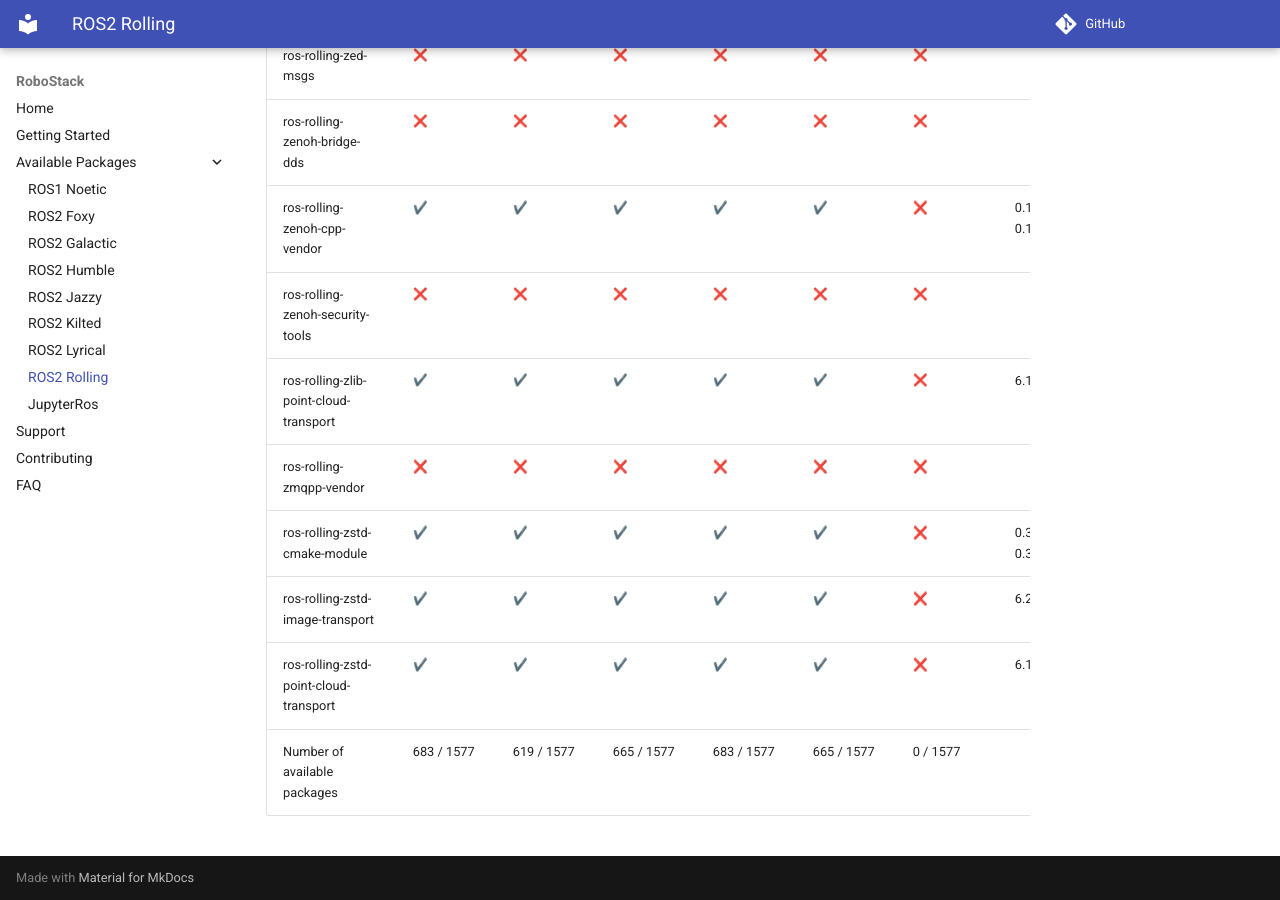
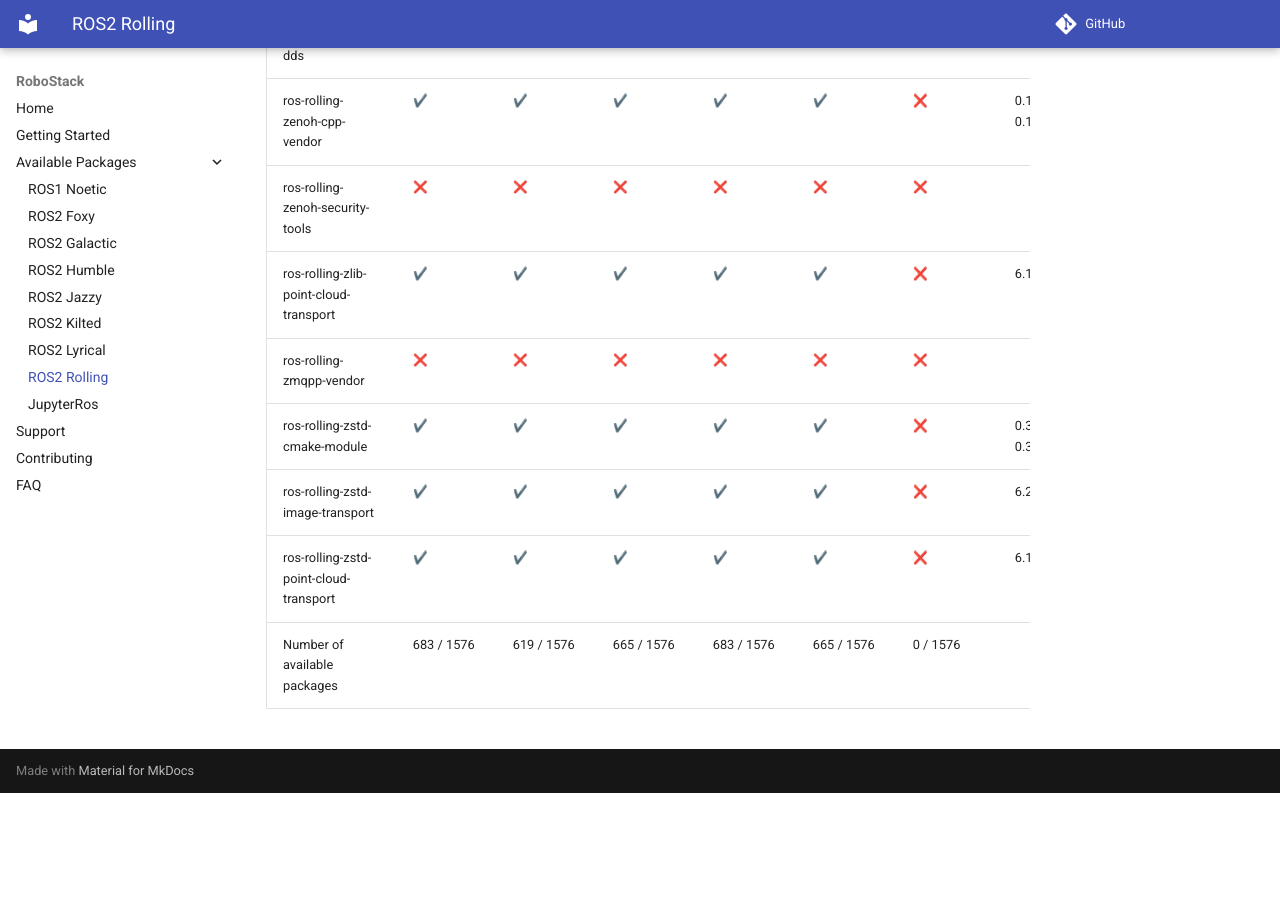
Before and after one commit to RoboStack/robostack.github.io, an MkDocs documentation site: the page built from docs/rolling.md, in a window 1280 px wide and 900 px high, scrolled down 118503 px. Built offline with MkDocs 1.6.1 and Material for MkDocs 9.7.7, drawn with Linux system fonts in a browser that asks for light colours; emoji names are drawn with the system emoji font; comment, search, counter and statistics services are not loaded; after the commit the page ends 119296 px from its top, so only the background shows below that; some of the changed text lies outside the part shown.

Commit message:
Update tables

```diff
--- a/docs/rolling.md
+++ b/docs/rolling.md
@@ -1577,4 +1576,4 @@
 | ros-rolling-zstd-cmake-module | :heavy_check_mark: { data-sort='1' } | :heavy_check_mark: { data-sort='1' } | :heavy_check_mark: { data-sort='1' } | :heavy_check_mark: { data-sort='1' } | :heavy_check_mark: { data-sort='1' } | :x: { data-sort='0' } | 0.33.1, 0.34.0  |
 | ros-rolling-zstd-image-transport | :heavy_check_mark: { data-sort='1' } | :heavy_check_mark: { data-sort='1' } | :heavy_check_mark: { data-sort='1' } | :heavy_check_mark: { data-sort='1' } | :heavy_check_mark: { data-sort='1' } | :x: { data-sort='0' } | 6.2.4, 7.0.0  |
 | ros-rolling-zstd-point-cloud-transport | :heavy_check_mark: { data-sort='1' } | :heavy_check_mark: { data-sort='1' } | :heavy_check_mark: { data-sort='1' } | :heavy_check_mark: { data-sort='1' } | :heavy_check_mark: { data-sort='1' } | :x: { data-sort='0' } | 6.1.0  |
-| Number of available packages |  683 / 1577 | 619 / 1577 | 665 / 1577 | 683 / 1577 | 665 / 1577 | 0 / 1577 |
+| Number of available packages |  683 / 1576 | 619 / 1576 | 665 / 1576 | 683 / 1576 | 665 / 1576 | 0 / 1576 |
```
Also changed, not shown: other parts of docs/rolling.md (+0 -1 lines), docs/jazzy.md (+6 -1 lines).
